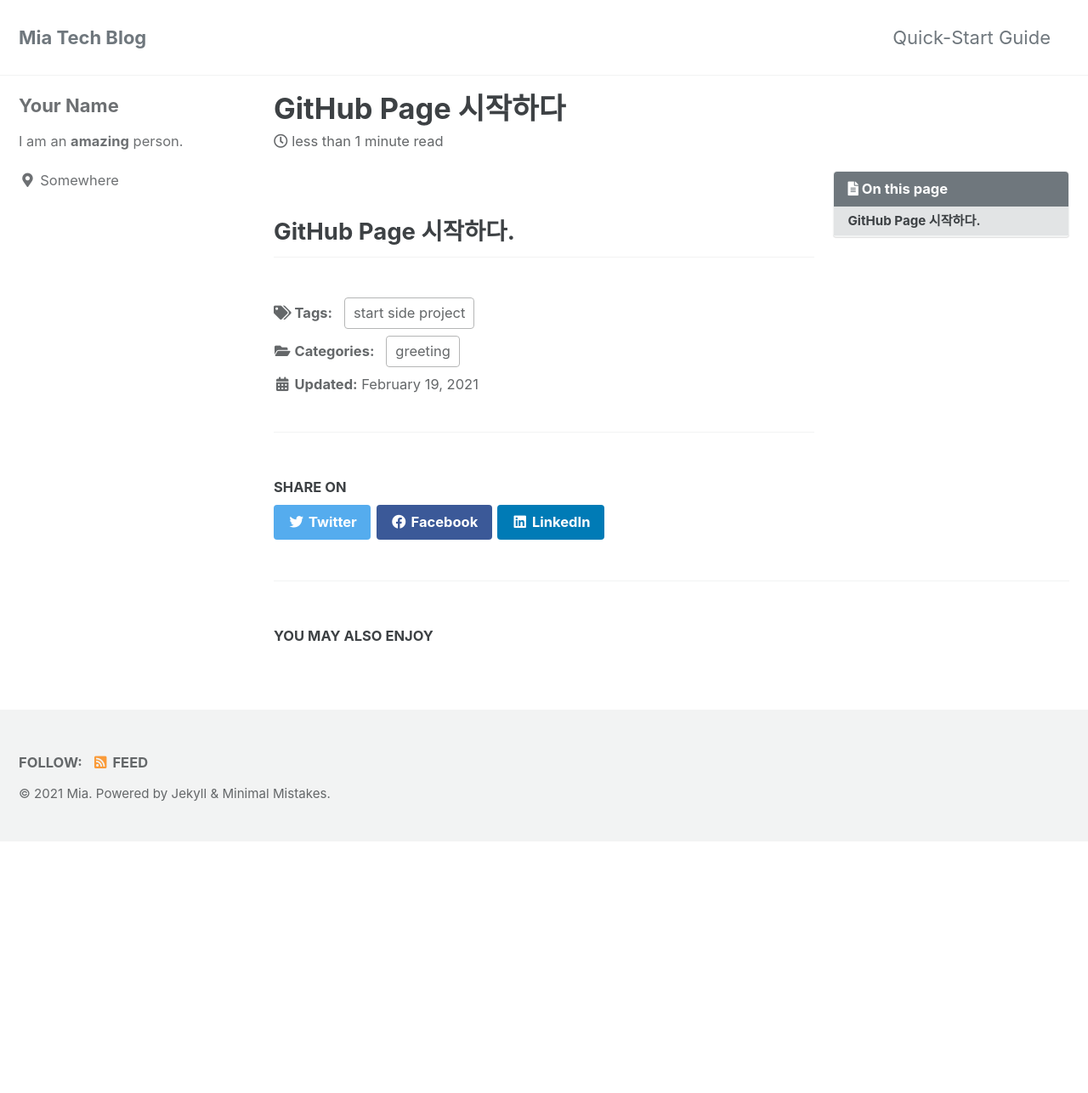
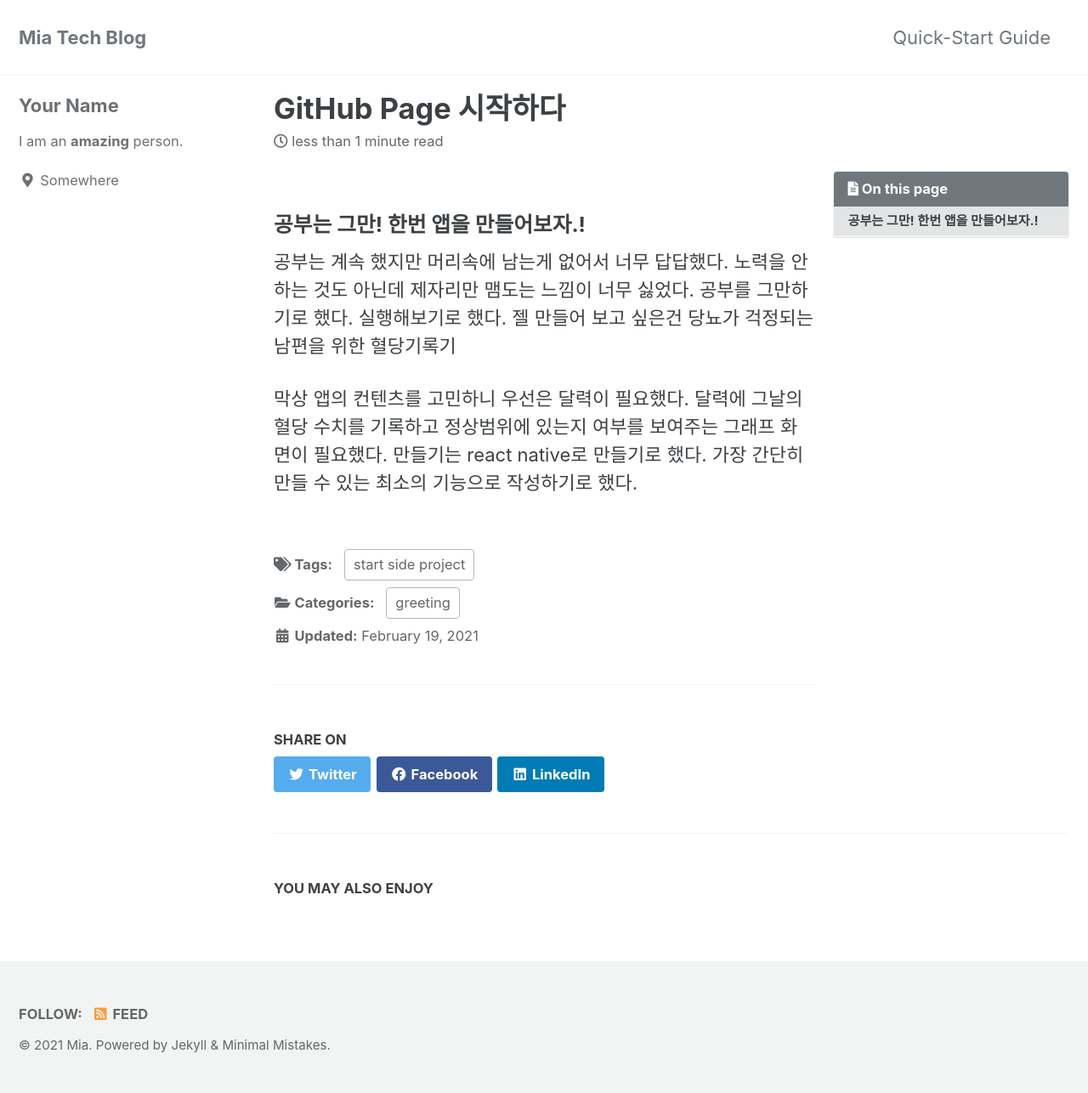
Before and after one commit to eunmipark-1/mia_blog, a Jekyll site: the page built from _posts/2021-02-19-hello.md, in a window 1280 px wide. Shown: the whole page at 85% size. Built offline with Jekyll 4.4.1, drawn with Linux system fonts in a browser that asks for light colours; cached includes are drawn as plain includes; before the commit the page ends 990 px from its top, so only the background shows below that.

Commit message:
first post modify

```diff
--- a/_pages/2021-02-19-hello.html
+++ /dev/null
@@ -1,3 +0,0 @@
-# 제목 test
-## 두번째 제목 test
-### 세번째 제목 test
--- a/_posts/2021-02-19-hello.md
+++ b/_posts/2021-02-19-hello.md
@@ -4,4 +4,15 @@ category: greeting
 tag: start side project
 toc: true
 ---
-## GitHub Page 시작하다.
+### 공부는 그만! 한번 앱을 만들어보자.!
+공부는 계속 했지만 머리속에 남는게 없어서 너무 답답했다.
+노력을 안하는 것도 아닌데 제자리만 맴도는 느낌이 너무 싫었다.
+공부를 그만하기로 했다.
+실행해보기로 했다.
+젤 만들어 보고 싶은건
+당뇨가 걱정되는 남편을 위한 혈당기록기
+
+막상 앱의 컨텐츠를 고민하니  우선은 달력이 필요했다.
+달력에 그날의 혈당 수치를 기록하고 정상범위에 있는지 여부를 보여주는 그래프 화면이 필요했다.
+만들기는 react native로 만들기로 했다.
+가장 간단히 만들 수 있는 최소의 기능으로 작성하기로 했다.
```
